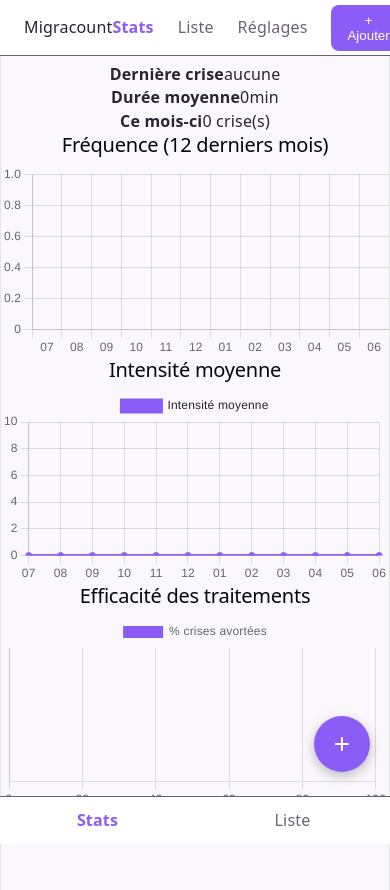
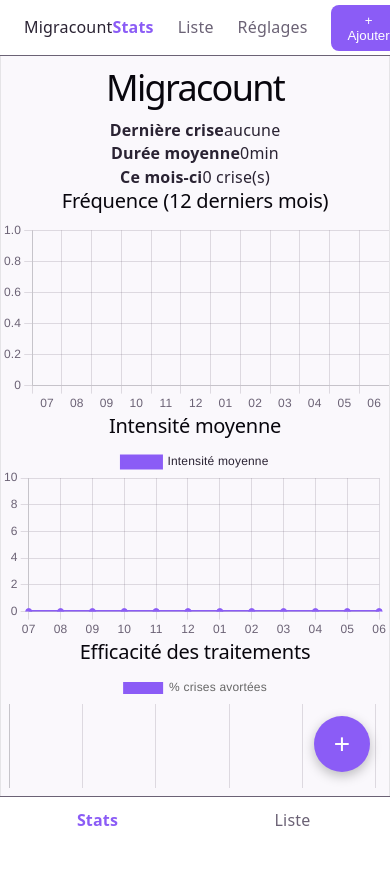
Before and after one commit to aifedespaix/migranicount, a Vue app: page / in a window 390 px wide. After the commit the page ends 844 px from the top, so only its background shows below. Built offline with nearby package versions, Linux system fonts and the light colour scheme.

Commit message:
feat: make app main container fit viewport height under fixed header

```diff
--- a/src/App.vue
+++ b/src/App.vue
@@ -20,6 +20,13 @@ const formOpen = ref(false)
 
 <style scoped>
 .app-main {
-  padding-bottom: 5rem;
+  margin-top: 3.5rem;
+  height: calc(100dvh - 3.5rem);
+  overflow: hidden;
+}
+@media (max-width: 1023px) {
+  .app-main {
+    height: calc(100dvh - 3.5rem - 3.5rem);
+  }
 }
 </style>
```
